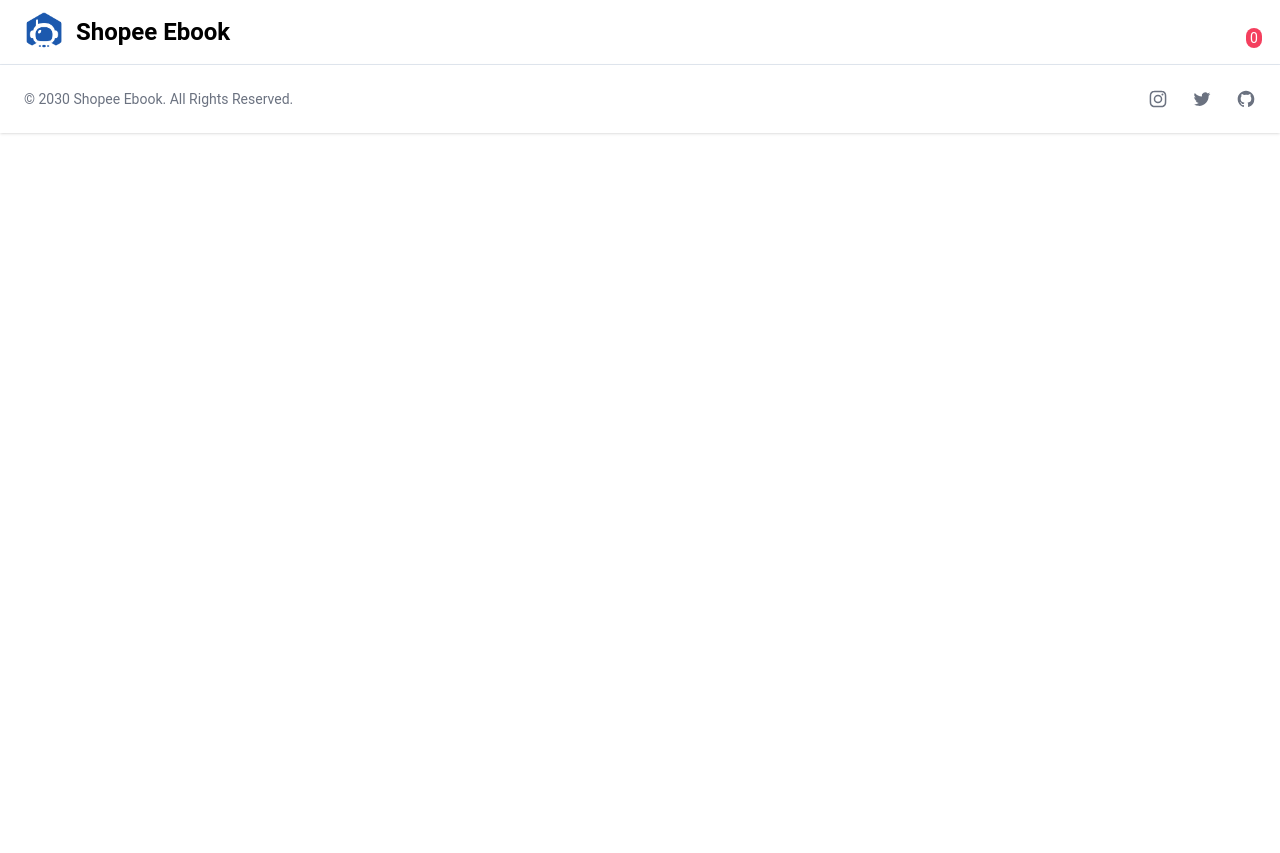
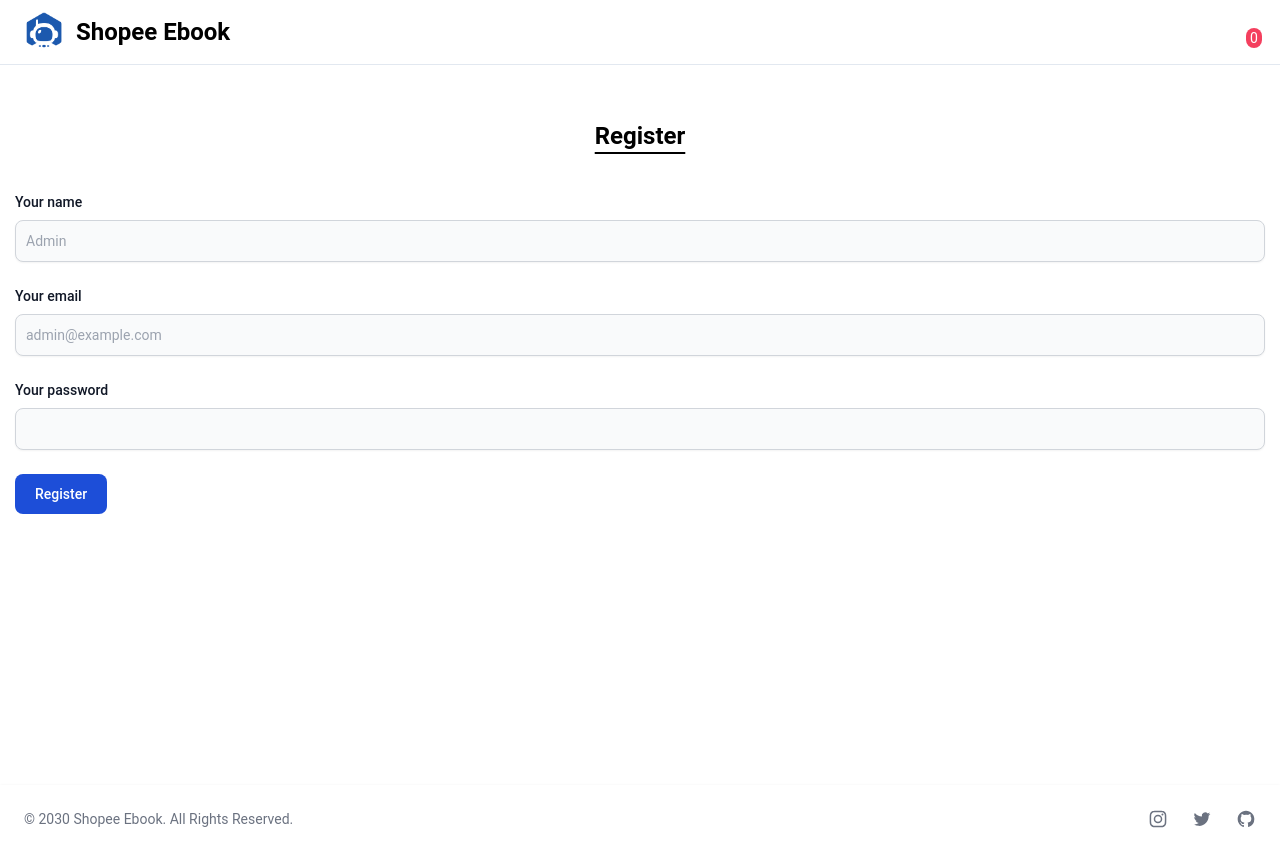
Before and after one commit to eicho/shopee-ebook, a React (Create React App) app: page /register in a window 1280 px wide. Before the commit the page ends 800 px from the top, so only its background shows below. Built offline with nearby package versions, Linux system fonts and the light colour scheme.

Commit message:
create Login & Registration Page

```diff
--- a/data/db.json
+++ b/data/db.json
@@ -238,5 +238,18 @@
     }
   ],
   "orders": [],
-  "users": []
+  "users": [
+    {
+      "email": "admin@example.com",
+      "password": "$2a$10$jwZkkaP6gmxOGuGUtnRS1u/SLjaFChpjGI4lTNp8FxkYmrY/JgLjO",
+      "name": "Admin",
+      "id": 1
+    },
+    {
+      "email": "admin1@gmail.com",
+      "password": "$2a$10$fC8kWePpOQGASwNDxuZa5eMiL2C9li.eDTgxCpLMKoe54SVON1YMG",
+      "name": "admin1",
+      "id": 2
+    }
+  ]
 }
--- a/src/components/Elements/DropdownLoggedOut.js
+++ b/src/components/Elements/DropdownLoggedOut.js
@@ -20,7 +20,7 @@ export const DropdownLoggedOut = () => {
         </li>
         <li>
           <Link
-            href="/login"
+            to="/login"
             className="block py-2 px-4 hover:bg-gray-100 dark:hover:bg-gray-600 dark:hover:text-white"
           >
             Login
@@ -28,7 +28,7 @@ export const DropdownLoggedOut = () => {
         </li>
         <li>
           <Link
-            href="/register"
+            to="/register"
             className="block py-2 px-4 hover:bg-gray-100 dark:hover:bg-gray-600 dark:hover:text-white"
           >
             Register
--- a/src/pages/Login.js
+++ b/src/pages/Login.js
@@ -0,0 +1,50 @@
+export const Login = () => {
+  return (
+    <main>
+      <section>
+        <p className="text-2xl text-center font-semibold dark:text-slate-100 my-10 underline underline-offset-8">
+          Login
+        </p>
+      </section>
+      <form>
+        <div className="mb-6">
+          <label
+            htmlFor="email"
+            className="block mb-2 text-sm font-medium text-gray-900 dark:text-gray-300"
+          >
+            Your email
+          </label>
+          <input
+            type="email"
+            id="email"
+            className="bg-gray-50 border border-gray-300 text-gray-900 text-sm rounded-lg focus:ring-blue-500 focus:border-blue-500 block w-full p-2.5 dark:bg-gray-700 dark:border-gray-600 dark:placeholder-gray-400 dark:text-white dark:focus:ring-blue-500 dark:focus:border-blue-500"
+            placeholder="admin@example.com"
+            required
+            autoComplete="off"
+          />
+        </div>
+        <div className="mb-6">
+          <label
+            htmlFor="password"
+            className="block mb-2 text-sm font-medium text-gray-900 dark:text-gray-300"
+          >
+            Your password
+          </label>
+          <input
+            type="password"
+            id="password"
+            className="bg-gray-50 border border-gray-300 text-gray-900 text-sm rounded-lg focus:ring-blue-500 focus:border-blue-500 block w-full p-2.5 dark:bg-gray-700 dark:border-gray-600 dark:placeholder-gray-400 dark:text-white dark:focus:ring-blue-500 dark:focus:border-blue-500"
+            required
+          />
+        </div>
+        <button
+          type="submit"
+          className="text-white bg-blue-700 hover:bg-blue-800 focus:ring-4 focus:outline-none focus:ring-blue-300 font-medium rounded-lg text-sm w-full sm:w-auto px-5 py-2.5 text-center dark:bg-blue-600 dark:hover:bg-blue-700 dark:focus:ring-blue-800"
+        >
+          Log In
+        </button>
+      </form>
+      {/* <button className="mt-3 cursor-pointer text-white bg-blue-700 hover:bg-blue-800 focus:ring-4 focus:outline-none focus:ring-blue-300 font-medium rounded-lg text-sm w-full sm:w-auto px-5 py-3 text-center dark:bg-blue-600 dark:hover:bg-blue-700 dark:focus:ring-blue-800">Login As Guest</button> */}
+    </main>
+  );
+};
--- a/src/pages/Register.js
+++ b/src/pages/Register.js
@@ -0,0 +1,87 @@
+export const Register = () => {
+  async function handleRegister(event) {
+    event.preventDefault();
+    const authDetail = {
+      name: event.target.name.value,
+      email: event.target.email.value,
+      password: event.target.password.value,
+    };
+    const requestOptions = {
+      method: "POST",
+      headers: { "content-Type": "application/json" },
+      body: JSON.stringify(authDetail),
+    };
+
+    const response = await fetch(
+      "http://localhost:8000/register",
+      requestOptions
+    );
+    const data = await response.json();
+    console.log(data);
+  }
+
+  return (
+    <main>
+      <section>
+        <p className="text-2xl text-center font-semibold dark:text-slate-100 my-10 underline underline-offset-8">
+          Register
+        </p>
+      </section>
+      <form onSubmit={handleRegister}>
+        <div className="mb-6">
+          <label
+            htmlFor="name"
+            className="block mb-2 text-sm font-medium text-gray-900 dark:text-gray-300"
+          >
+            Your name
+          </label>
+          <input
+            type="name"
+            id="name"
+            className="shadow-sm bg-gray-50 border border-gray-300 text-gray-900 text-sm rounded-lg focus:ring-blue-500 focus:border-blue-500 block w-full p-2.5 dark:bg-gray-700 dark:border-gray-600 dark:placeholder-gray-400 dark:text-white dark:focus:ring-blue-500 dark:focus:border-blue-500 dark:shadow-sm-light"
+            placeholder="Admin"
+            required
+            autoComplete="off"
+          />
+        </div>
+        <div className="mb-6">
+          <label
+            htmlFor="email"
+            className="block mb-2 text-sm font-medium text-gray-900 dark:text-gray-300"
+          >
+            Your email
+          </label>
+          <input
+            type="email"
+            id="email"
+            className="shadow-sm bg-gray-50 border border-gray-300 text-gray-900 text-sm rounded-lg focus:ring-blue-500 focus:border-blue-500 block w-full p-2.5 dark:bg-gray-700 dark:border-gray-600 dark:placeholder-gray-400 dark:text-white dark:focus:ring-blue-500 dark:focus:border-blue-500 dark:shadow-sm-light"
+            placeholder="admin@example.com"
+            required
+            autoComplete="off"
+          />
+        </div>
+        <div className="mb-6">
+          <label
+            htmlFor="password"
+            className="block mb-2 text-sm font-medium text-gray-900 dark:text-gray-300"
+          >
+            Your password
+          </label>
+          <input
+            type="password"
+            id="password"
+            className="shadow-sm bg-gray-50 border border-gray-300 text-gray-900 text-sm rounded-lg focus:ring-blue-500 focus:border-blue-500 block w-full p-2.5 dark:bg-gray-700 dark:border-gray-600 dark:placeholder-gray-400 dark:text-white dark:focus:ring-blue-500 dark:focus:border-blue-500 dark:shadow-sm-light"
+            required
+            minLength="7"
+          />
+        </div>
+        <button
+          type="submit"
+          className="text-white bg-blue-700 hover:bg-blue-800 focus:ring-4 focus:outline-none focus:ring-blue-300 font-medium rounded-lg text-sm px-5 py-2.5 text-center dark:bg-blue-600 dark:hover:bg-blue-700 dark:focus:ring-blue-800"
+        >
+          Register
+        </button>
+      </form>
+    </main>
+  );
+};
--- a/src/pages/index.js
+++ b/src/pages/index.js
@@ -1,3 +1,6 @@
 export { HomePage } from "./Home/HomePage";
 export { ProductsList } from "./Products/ProductsList";
 export { ProductDetail } from "./ProductDetail";
+
+export { Login } from "./Login";
+export { Register } from "./Register";
--- a/src/routes/AllRoutes.js
+++ b/src/routes/AllRoutes.js
@@ -1,13 +1,22 @@
 import { Routes, Route } from "react-router-dom";
-import { HomePage, ProductsList, ProductDetail } from "../pages";
+import {
+  HomePage,
+  ProductsList,
+  ProductDetail,
+  Login,
+  Register,
+} from "../pages";
 
 export const AllRoutes = () => {
   return (
     <>
       <Routes>
         <Route path="/" element={<HomePage />} />
-        <Route path="/products" element={<ProductsList />} />
-        <Route path="/products/:id" element={<ProductDetail />} />
+        <Route path="products" element={<ProductsList />} />
+        <Route path="products/:id" element={<ProductDetail />} />
+
+        <Route path="login" element={<Login />} />
+        <Route path="register" element={<Register />} />
       </Routes>
     </>
   );
```
